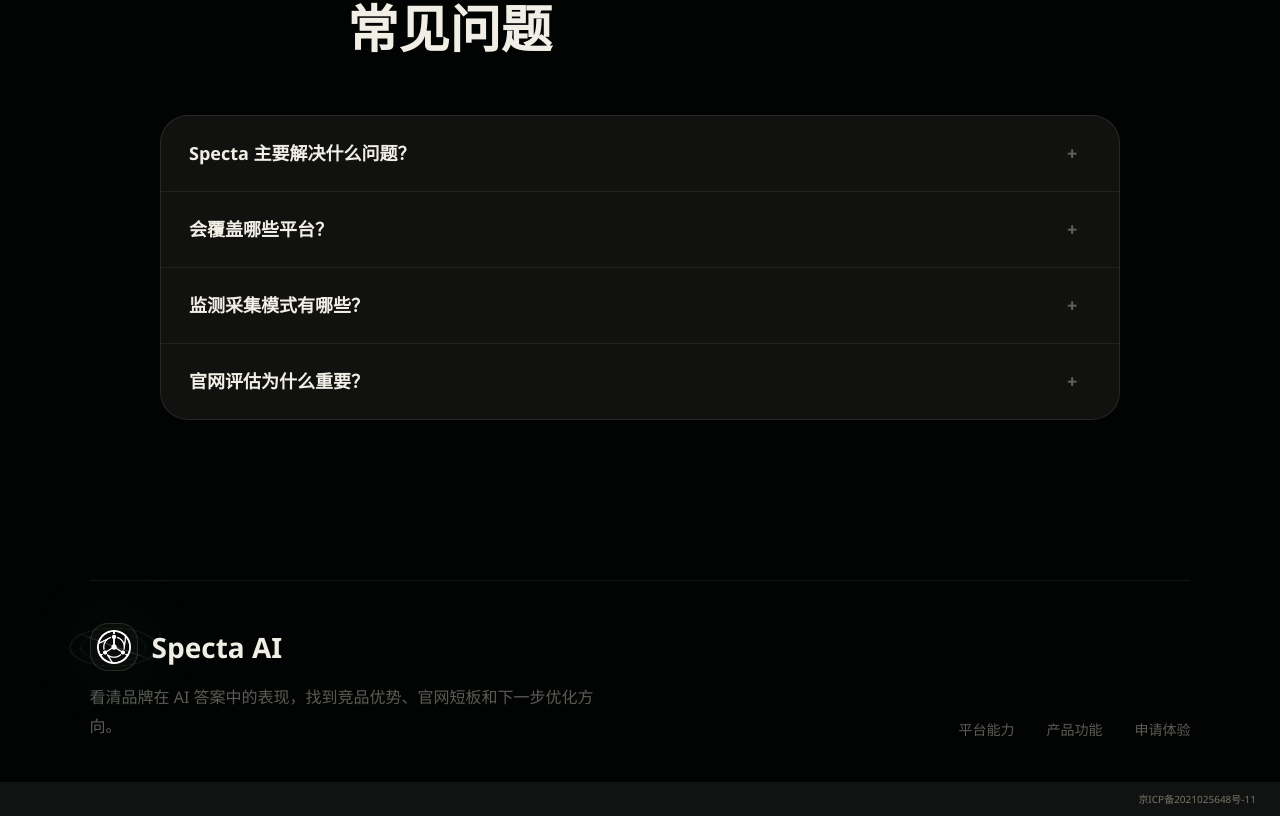
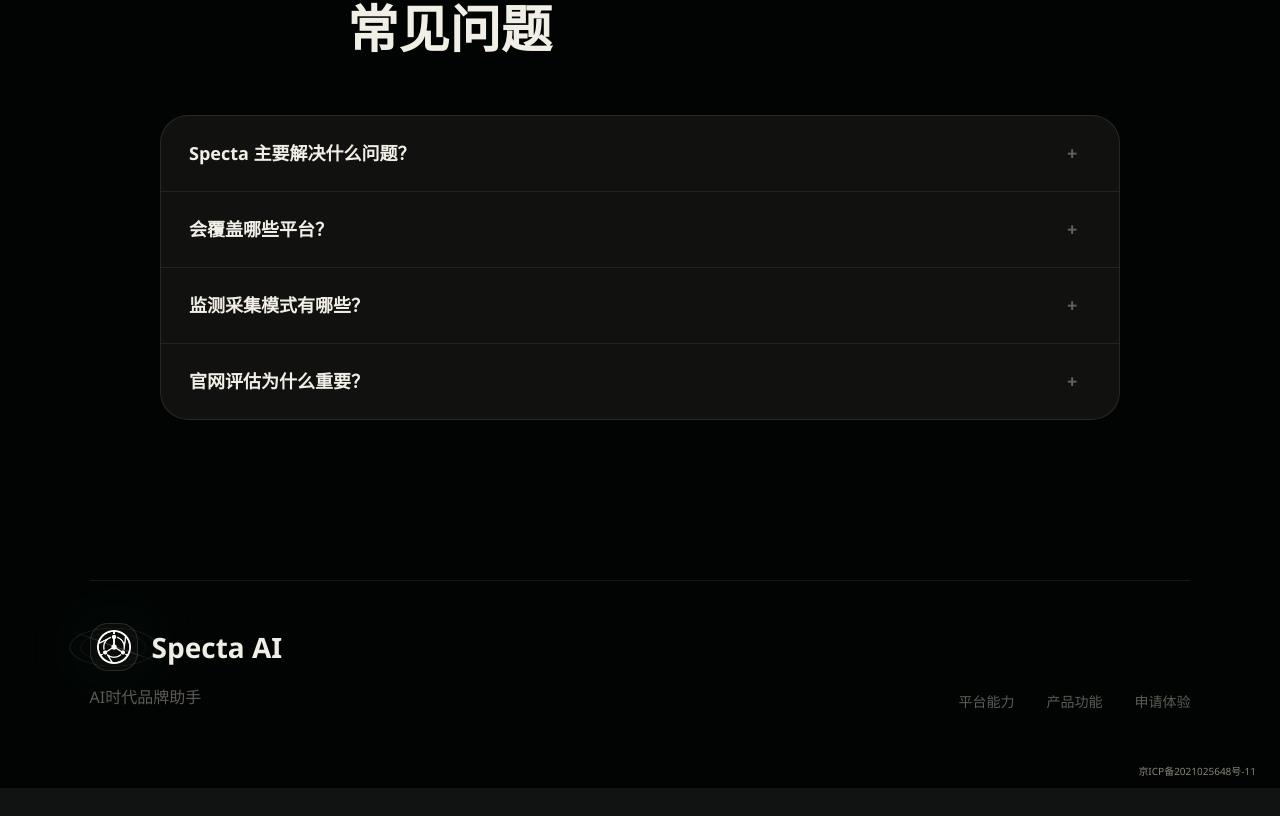
Before and after one commit to nooqle/AGEO, a Next.js app in the folder frontend/: page / in a window 1280 px wide. Shown: the part 3710-4526 px from the top of the page. After the commit the page ends 4498 px from the top, so only its background shows below. Built offline with nearby package versions, Linux system fonts and the light colour scheme.

Commit message:
fix(home): align footer copy and icp background

```diff
--- a/frontend/src/app/page.tsx
+++ b/frontend/src/app/page.tsx
@@ -1438,7 +1438,7 @@
             <ApertureLogo compact />
             <span>Specta AI</span>
           </Link>
-          <p>看清品牌在 AI 答案中的表现，找到竞品优势、官网短板和下一步优化方向。</p>
+          <p>AI时代品牌助手</p>
         </div>
         <div className="footer-links">
           <a href="#capabilities">平台能力</a>
--- a/frontend/src/components/layout/SiteFooter.tsx
+++ b/frontend/src/components/layout/SiteFooter.tsx
@@ -1,12 +1,23 @@
 'use client';
 
+import { usePathname } from 'next/navigation';
+
 export function SiteFooter() {
+  const pathname = usePathname();
+  const isHomePage = pathname === '/';
+
   return (
-    <footer className="flex justify-center px-4 py-3 print:hidden md:justify-end md:px-6">
+    <footer
+      className={`flex justify-center px-4 py-3 print:hidden md:justify-end md:px-6 ${
+        isHomePage ? 'bg-[#020403]' : ''
+      }`}
+    >
       <div
         className="max-w-full truncate text-[10px] leading-none"
         style={{
-          color: 'color-mix(in srgb, var(--text-tertiary) 82%, transparent)',
+          color: isHomePage
+            ? 'rgba(216, 210, 197, 0.62)'
+            : 'color-mix(in srgb, var(--text-tertiary) 82%, transparent)',
         }}
       >
         京ICP备2021025648号-11
```
